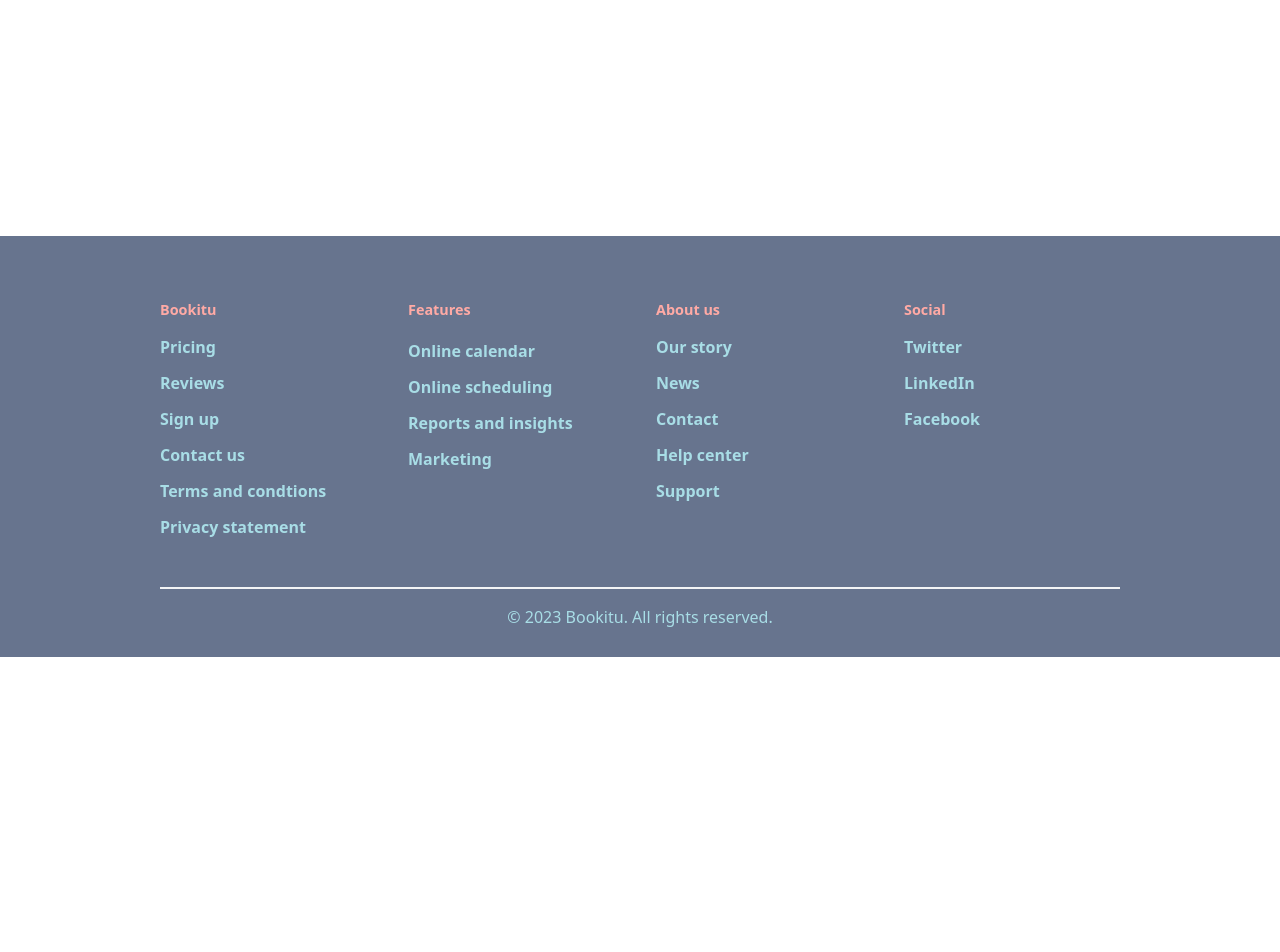
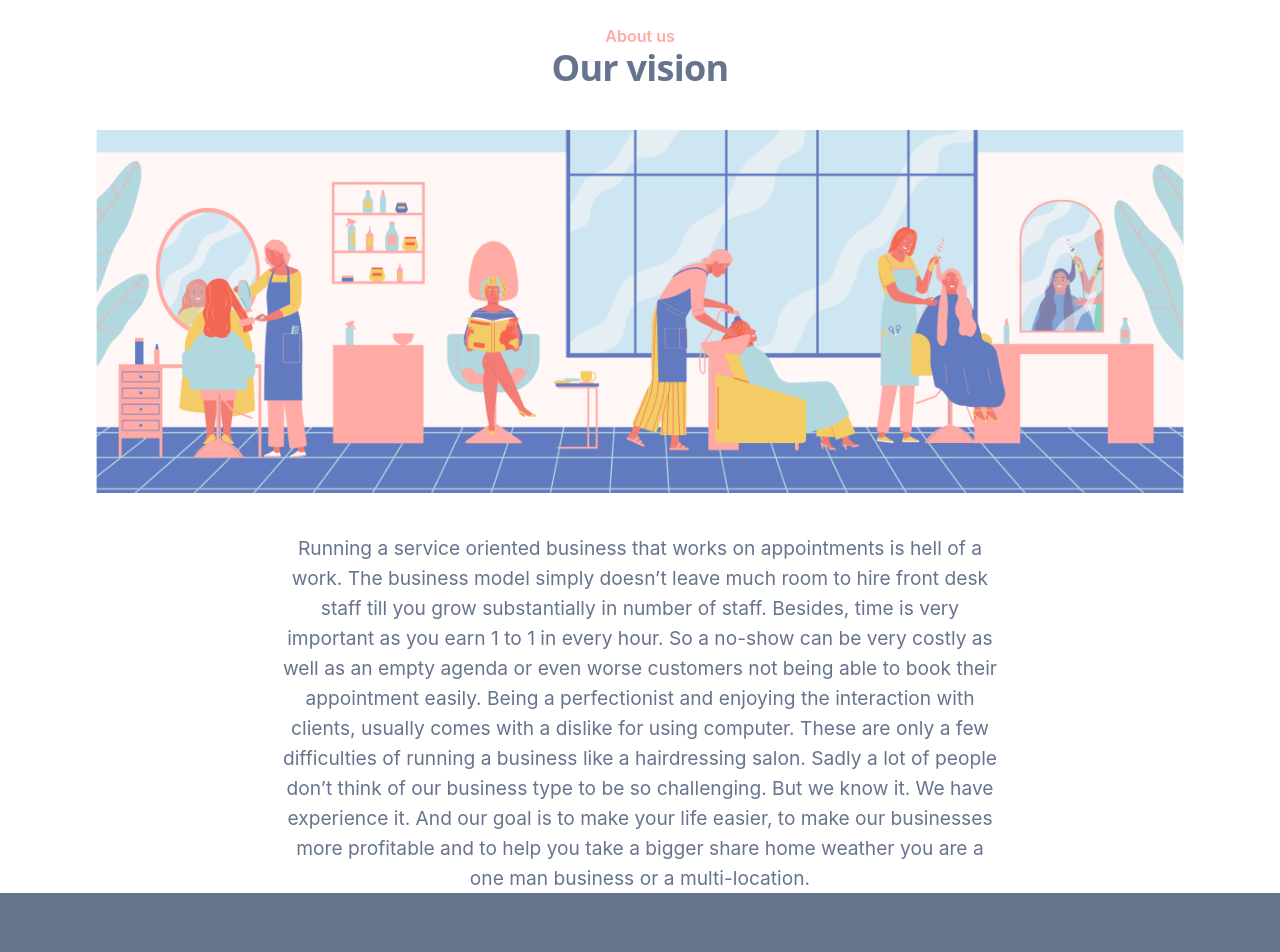
Before and after one commit to babulakterfsd/beautycutie, a Next.js app: page /about in a window 1280 px wide. Shown: the part 740-1692 px from the top of the page. Before the commit the page ends 1397 px from the top, so only its background shows below. Built offline with nearby package versions, Linux system fonts and the light colour scheme.

Commit message:
about page vision section completed

```diff
--- a/src/components/About.client.tsx
+++ b/src/components/About.client.tsx
@@ -1,9 +1,12 @@
 import Image from 'next/image';
+import visionimg from '../../public/assets/images/ourvisiondesktop.png';
 import ultasurjo from '../../public/assets/images/ultashurjo.png';
 
 const About = () => {
   return (
-    <section className="mt-32 md:mt-32 lg:mt-44">
+    <section>
+      {/* story section */}
+      <div className="mt-32 md:mt-32 lg:mt-44">
         <h4 className="text-center text-primary font-inter font-semibold text-sm md:text-[1rem]">
           Our values
         </h4>
@@ -18,19 +21,50 @@
           </h5>
         </div>
         <p className="font-inter text-[1.2rem] leading-[30px] text-cyan px-4 md:px-16 text-center lg:w-4/6 lg:mx-auto">
-        "Picture this: once upon a time, there was a salon owner, let's call her
-        Mrs. X, who's excellent at doing perfect brows and lashes but struggled
-        with handling bookings. No shows, unanswered emails, WhatsApp messages
-        from clients during off-hours, voice messages, late cancellations, no
-        time to send emails for marketing - the list went on and on. Mrs. X
-        tried different booking systems but found that each of them missed some
-        crucial features. She couldn't believe that there was no perfect
-        solution in the market. That's when Mr. X partner decided to take
-        matters into his own hands and build a state-of-the-art booking system.
-        The result? Bookitu - a booking system designed by salon owners, for
-        salon owners. No more headaches and missed opportunities - just a system
-        that works as hard as you do to make your salon run smoothly."
+          "Picture this: once upon a time, there was a salon owner, let's call
+          her Mrs. X, who's excellent at doing perfect brows and lashes but
+          struggled with handling bookings. No shows, unanswered emails,
+          WhatsApp messages from clients during off-hours, voice messages, late
+          cancellations, no time to send emails for marketing - the list went on
+          and on. Mrs. X tried different booking systems but found that each of
+          them missed some crucial features. She couldn't believe that there was
+          no perfect solution in the market. That's when Mr. X partner decided
+          to take matters into his own hands and build a state-of-the-art
+          booking system. The result? Bookitu - a booking system designed by
+          salon owners, for salon owners. No more headaches and missed
+          opportunities - just a system that works as hard as you do to make
+          your salon run smoothly."
         </p>
+      </div>
+      {/* vision section */}
+      <div className="mt-32 md:mt-32 lg:mt-44">
+        <h4 className="text-center text-primary font-inter font-semibold text-sm md:text-[1rem]">
+          About us
+        </h4>
+        <h5 className="text-cyan text-center text-4xl font-semibold lg:leading-[44px] lg:tracking-[-.72px] mb-4">
+          Our vision
+        </h5>
+        <Image
+          src={visionimg}
+          alt="Vision"
+          className="object-contain w-full hidden lg:block px-24 my-10"
+        />
+        <p className="font-inter text-[1.2rem] leading-[30px] text-cyan px-4 md:px-16 text-center lg:w-4/6 lg:mx-auto">
+          Running a service oriented business that works on appointments is hell
+          of a work. The business model simply doesn’t leave much room to hire
+          front desk staff till you grow substantially in number of staff.
+          Besides, time is very important as you earn 1 to 1 in every hour. So a
+          no-show can be very costly as well as an empty agenda or even worse
+          customers not being able to book their appointment easily. Being a
+          perfectionist and enjoying the interaction with clients, usually comes
+          with a dislike for using computer. These are only a few difficulties
+          of running a business like a hairdressing salon. Sadly a lot of people
+          don’t think of our business type to be so challenging. But we know it.
+          We have experience it. And our goal is to make your life easier, to
+          make our businesses more profitable and to help you take a bigger
+          share home weather you are a one man business or a multi-location.
+        </p>
+      </div>
     </section>
   );
 };
```
Lines whose indentation alone changed are shown as unchanged.
